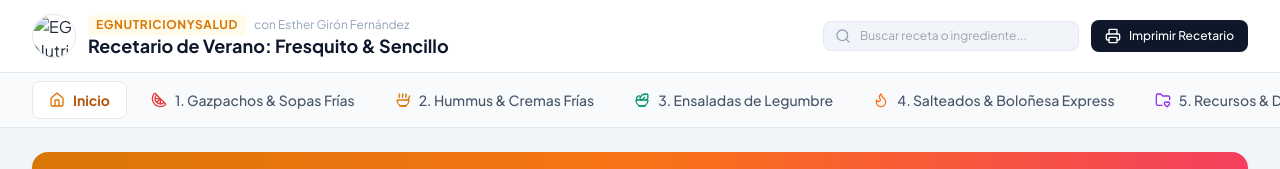
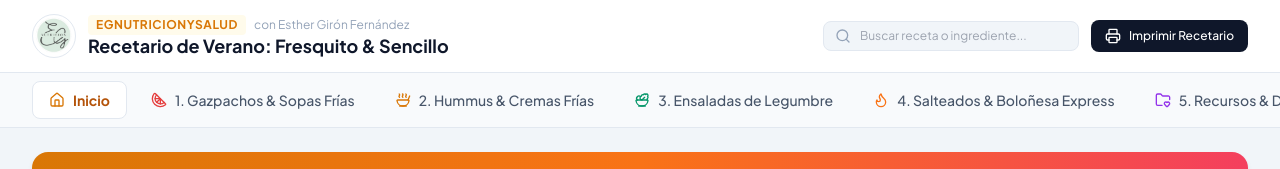
Before and after one commit to estheregnutricion/recetario-verano-tips, a plain HTML site: page index.html in a window 1280 px wide. Shown: the top 169 px of the page. Drawn offline with nearby package versions, Linux system fonts and the light colour scheme; a web font is replaced by a local one.

Commit message:
codigo logo.html

```diff
--- a/index.html
+++ b/index.html
@@ -59,7 +59,7 @@
     <div class="max-w-7xl mx-auto px-4 sm:px-6 lg:px-8 py-3.5 flex flex-wrap items-center justify-between gap-4">
 
       <div class="flex items-center gap-3">
-        <img src="#logo.png" alt="EG Nutrición Logo" class="w-11 h-11 rounded-full object-cover shadow-xs border border-slate-200">
+        <img src="logo.png" alt="EG Nutrición Logo" class="w-11 h-11 rounded-full object-cover shadow-xs border border-slate-200">
         <div>
           <div class="flex items-center gap-2">
             <span class="text-xs font-bold uppercase tracking-wider text-amber-600 bg-amber-50 px-2 py-0.5 rounded">EGNUTRICIONYSALUD</span>
```
